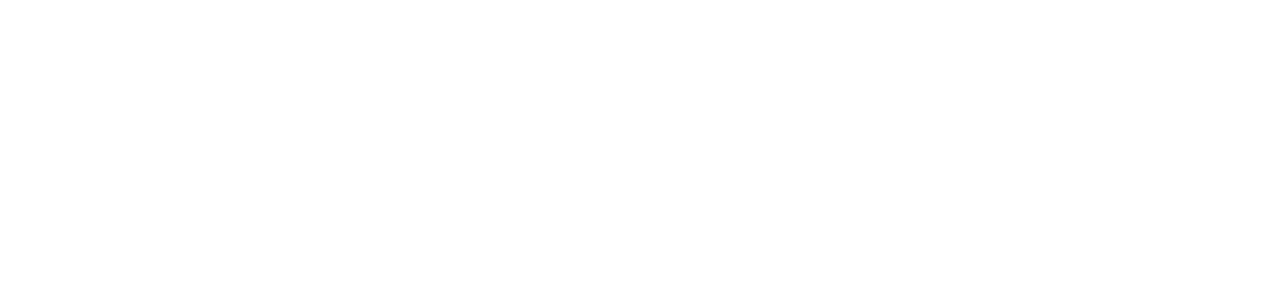
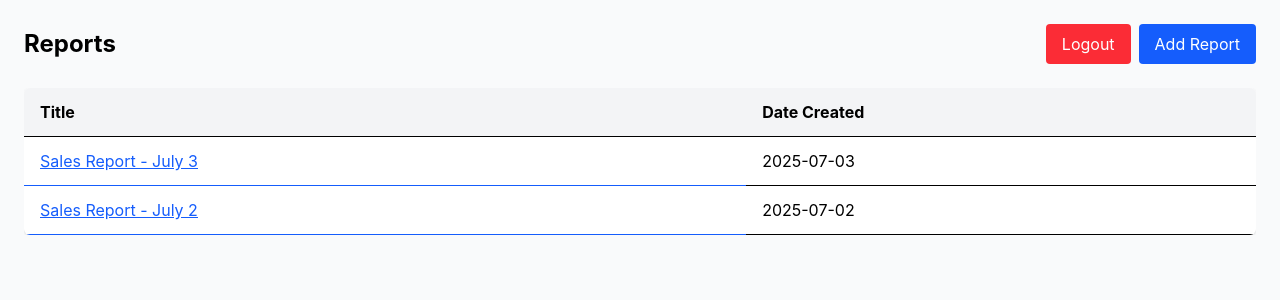
Before and after one commit to warjohn123/hwrg-sales-report, a React (Vite) app: page /reports in a window 1280 px wide. Before the commit this address had no page. Shown: the top 300 px of the page. Built offline with nearby package versions, Linux system fonts and the light colour scheme.

Commit message:
Add more routes

```diff
--- a/src/App.tsx
+++ b/src/App.tsx
@@ -1,34 +1,48 @@
 import { useEffect, useState } from "react";
-import {
-  BrowserRouter as Router,
-  Routes,
-  Route,
-  Navigate,
-} from "react-router-dom";
-import LoginPage from "./pages/login/login";
-import DashboardPage from "./pages/dashboard/dashboard";
+import { Route, BrowserRouter as Router, Routes } from "react-router-dom";
+import ProtectedRoute from "./components/ProtectedRoute";
+import LoginPage from "./pages/login";
+import ReportsPage from "./pages/reports";
+import ReportDetailPage from "./pages/report-detail";
+import ReportCreatePage from "./pages/report-create";
 
 function App() {
   const [isLoggedIn, setIsLoggedIn] = useState(true);
 
   // Check auth on load (could be from localStorage or Supabase)
-  useEffect(() => {
-    const user = localStorage.getItem("user"); // Or fetch from auth
-    setIsLoggedIn(!!user);
-  }, []);
+  // useEffect(() => {
+  //   const user = localStorage.getItem("user"); // Or fetch from auth
+  //   setIsLoggedIn(!!user);
+  // }, []);
 
   return (
     <Router>
       <Routes>
+        <Route path="/" element={<LoginPage setIsLoggedIn={setIsLoggedIn} />} />
+        {/* Protected routes */}
         <Route
-          path="/"
+          path="/reports"
           element={
-            isLoggedIn ? <Navigate to="/dashboard" replace /> : <LoginPage />
+            <ProtectedRoute isAuthenticated={isLoggedIn}>
+              <ReportsPage />
+            </ProtectedRoute>
           }
         />
         <Route
-          path="/dashboard"
-          element={isLoggedIn ? <DashboardPage /> : <Navigate to="/" replace />}
+          path="/reports/:id"
+          element={
+            <ProtectedRoute isAuthenticated={isLoggedIn}>
+              <ReportDetailPage />
+            </ProtectedRoute>
+          }
+        />
+        <Route
+          path="/reports/create"
+          element={
+            <ProtectedRoute isAuthenticated={isLoggedIn}>
+              <ReportCreatePage />
+            </ProtectedRoute>
+          }
         />
       </Routes>
     </Router>
--- /dev/null
+++ b/src/components/ProtectedRoute.tsx
@@ -0,0 +1,13 @@
+import type { JSX } from "react";
+import { Navigate } from "react-router-dom";
+
+interface Props {
+  children: JSX.Element;
+  isAuthenticated: boolean;
+}
+
+const ProtectedRoute = ({ children, isAuthenticated }: Props) => {
+  return isAuthenticated ? children : <Navigate to="/" replace />;
+};
+
+export default ProtectedRoute;
--- a/src/pages/components/auth/LoginForm.tsx
+++ b/src/components/auth/LoginForm.tsx
@@ -1,14 +1,14 @@
 import { EyeIcon, EyeSlashIcon } from "@heroicons/react/24/outline";
 import { useState } from "react";
 
-export default function LoginForm() {
+export default function LoginForm({
+  handleLogin,
+}: {
+  handleLogin: () => void;
+}) {
   const [email, setEmail] = useState("");
   const [password, setPassword] = useState("");
   const [showPassword, setShowPassword] = useState(false);
-
-  const handleLogin = () => {
-    console.log("works");
-  };
 
   return (
     <>
@@ -47,7 +47,7 @@ export default function LoginForm() {
 
       <button
         onClick={handleLogin}
-        className="w-full bg-blue-600 text-white py-2 rounded-md hover:bg-blue-700 transition"
+        className="w-full bg-blue-600 cursor-pointer text-white py-2 rounded-md hover:bg-blue-700 transition"
       >
         Login
       </button>
--- a/src/pages/dashboard/dashboard.tsx
+++ /dev/null
@@ -1,3 +0,0 @@
-export default function DashboardPage() {
-  return <>Dashboard works</>;
-}
--- /dev/null
+++ b/src/pages/login/index.tsx
@@ -0,0 +1,22 @@
+import { useNavigate } from "react-router-dom";
+import LoginForm from "../../components/auth/LoginForm";
+
+export default function LoginPage({
+  setIsLoggedIn,
+}: {
+  setIsLoggedIn: (val: boolean) => void;
+}) {
+  const navigate = useNavigate();
+  const handleLogin = () => {
+    setIsLoggedIn(true);
+    navigate("/reports");
+  };
+  return (
+    <div className="min-h-screen flex items-center justify-center bg-gray-100 px-4">
+      <div className="w-full max-w-md bg-white rounded-xl shadow-md p-8">
+        <h2 className="text-2xl font-bold mb-6 text-center">Login</h2>
+        <LoginForm handleLogin={handleLogin} />
+      </div>
+    </div>
+  );
+}
--- a/src/pages/login/login.tsx
+++ /dev/null
@@ -1,12 +0,0 @@
-import LoginForm from "../components/auth/LoginForm";
-
-export default function LoginPage() {
-  return (
-    <div className="min-h-screen flex items-center justify-center bg-gray-100 px-4">
-      <div className="w-full max-w-md bg-white rounded-xl shadow-md p-8">
-        <h2 className="text-2xl font-bold mb-6 text-center">Login</h2>
-        <LoginForm />
-      </div>
-    </div>
-  );
-}
--- /dev/null
+++ b/src/pages/report-create/index.tsx
@@ -0,0 +1,3 @@
+export default function ReportCreatePage() {
+  return <>Report Create Works</>;
+}
--- /dev/null
+++ b/src/pages/report-detail/index.tsx
@@ -0,0 +1,3 @@
+export default function ReportDetailPage() {
+  return <></>;
+}
--- /dev/null
+++ b/src/pages/reports/index.tsx
@@ -0,0 +1,77 @@
+import { useEffect, useState } from "react";
+import { useNavigate, Link } from "react-router-dom";
+
+interface Report {
+  id: number;
+  title: string;
+  created_at: string;
+}
+
+export default function ReportsPage() {
+  const navigate = useNavigate();
+  const [reports, setReports] = useState<Report[]>([]);
+  // Simulated fetch
+  useEffect(() => {
+    // Replace this with Supabase/API fetch
+    setReports([
+      { id: 1, title: "Sales Report - July 3", created_at: "2025-07-03" },
+      { id: 2, title: "Sales Report - July 2", created_at: "2025-07-02" },
+    ]);
+  }, []);
+
+  const handleLogout = () => {
+    localStorage.removeItem("user"); // Replace with Supabase signOut if needed
+    navigate("/");
+  };
+
+  return (
+    <div className="min-h-screen bg-gray-50 p-6">
+      <div className="flex justify-between items-center mb-6">
+        <h1 className="text-2xl font-bold">Reports</h1>
+        <div className="flex gap-2">
+          <button
+            onClick={handleLogout}
+            className="px-4 py-2 bg-red-500 text-white rounded hover:bg-red-600"
+          >
+            Logout
+          </button>
+          <Link
+            to="/reports/create"
+            className="px-4 py-2 bg-blue-600 text-white rounded hover:bg-blue-700"
+          >
+            Add Report
+          </Link>
+        </div>
+      </div>
+
+      <div className="overflow-x-auto">
+        <table className="min-w-full bg-white shadow rounded-md overflow-hidden">
+          <thead>
+            <tr className="bg-gray-100 text-left">
+              <th className="px-4 py-3 border-b">Title</th>
+              <th className="px-4 py-3 border-b">Date Created</th>
+            </tr>
+          </thead>
+          <tbody>
+            {reports.length > 0 ? (
+              reports.map((report) => (
+                <tr key={report.id} className="hover:bg-gray-50">
+                  <td className="px-4 py-3 border-b text-blue-600 underline">
+                    <Link to={`/reports/${report.id}`}>{report.title}</Link>
+                  </td>
+                  <td className="px-4 py-3 border-b">{report.created_at}</td>
+                </tr>
+              ))
+            ) : (
+              <tr>
+                <td colSpan={2} className="px-4 py-6 text-center text-gray-500">
+                  No reports available.
+                </td>
+              </tr>
+            )}
+          </tbody>
+        </table>
+      </div>
+    </div>
+  );
+}
```
Also changed, not shown: src/components/reports/ChickyOinkReportsList.tsx (renamed from src/pages/components/ChickyOinkReportsList.tsx), src/components/reports/ImagawayakiReportsList.tsx (renamed from src/pages/components/ImagawayakiReportsList.tsx), src/components/reports/PotatoFryReportsList.tsx (renamed from src/pages/components/PotatoFryReportsList.tsx).
